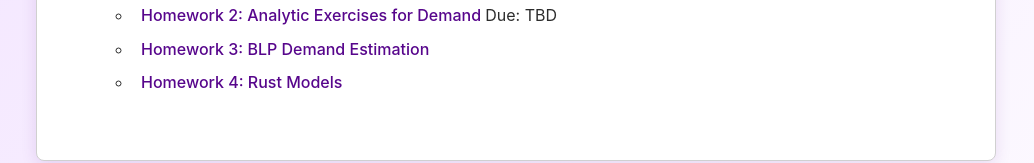
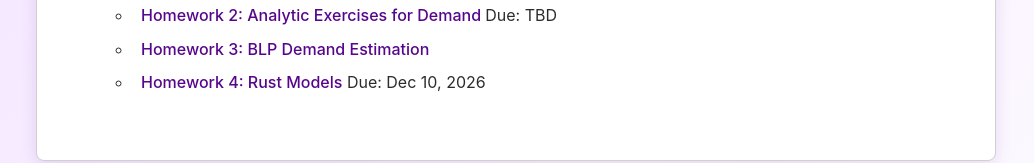
Before and after one commit to chrisconlon/chrisconlon.github.io, a plain HTML site: page gradio.html in a window 1280 px wide. Shown: the part 4174-4337 px from the top of the page, without its empty margins (124-1158 px from the left). Drawn offline with Linux system fonts and the light colour scheme.

Commit message:
Grad IO: Homework 4 (Rust) due Dec 10, 2026
Co-Authored-By: Claude Opus 5.5 <noreply@anthropic.com>

```diff
--- a/gradio.html
+++ b/gradio.html
@@ -389,7 +389,7 @@
 			<li><a href="https://github.com/chrisconlon/Grad-IO/blob/master/Assignments/Assignment%203-%20Demand%20Estimation/BLP_hw.pdf">Homework 3: BLP Demand Estimation
 			</a></li>
 
-			<li><a href="https://github.com/chrisconlon/Grad-IO/tree/master/Assignments/Assignment%204-%20Rust">Homework 4: Rust Models</a>  </li>
+			<li><a href="https://github.com/chrisconlon/Grad-IO/tree/master/Assignments/Assignment%204-%20Rust">Homework 4: Rust Models</a> Due: Dec 10, 2026</li>
 			<!--<li><a href="./GradIO/proposal.pdf">Research Proposal Guidelines</a> &nbsp </li> -->
         </ul>
  </div>
```
